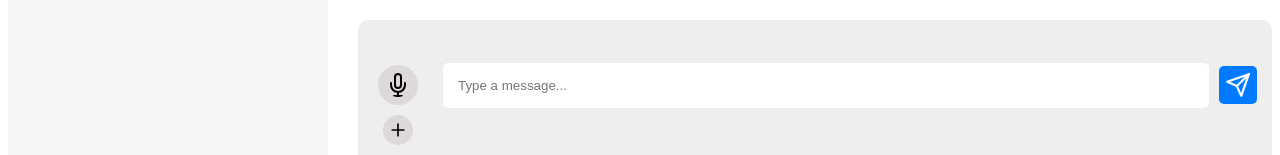
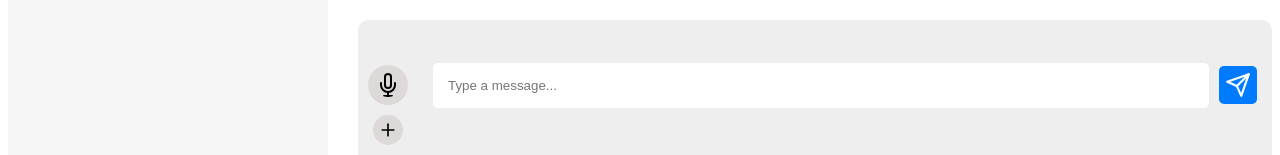
Before and after one commit to priyashukla622/AI-Chat-Projects, a React (Vite) app: page /login in a window 1280 px wide. Shown: the part 610-765 px from the top of the page. Built offline with nearby package versions, Linux system fonts and the light colour scheme.

Commit message:
add functionality on mic icon

```diff
--- a/src/Components/UiPage.jsx
+++ b/src/Components/UiPage.jsx
@@ -9,6 +9,7 @@ function UiPage() {
     const [responses, setResponses] = useState([]);
     const navigate = useNavigate();
     const [showHelpOptions, setShowHelpOptions] = useState(false);
+    const [isListening, setIsListening] = useState(false);
 
     const toggleSidebar = () =>{
       if (collapsed){
@@ -19,10 +20,39 @@ function UiPage() {
       }
     }
 
+    // mic
+
+
+    const startListening = () => {
+      if (!("webkitSpeechRecognition" in window)) {
+        alert("Speech Recognition is not supported in this browser.");
+        return;
+      }
+
+      const recognition = new window.webkitSpeechRecognition();
+      recognition.continuous = false;
+      recognition.interimResults = false;
+      recognition.lang = "en-US";
+
+      recognition.onstart = () => setIsListening(true);
+      recognition.onend = () => setIsListening(false);
+
+      recognition.onresult = (event) => {
+        const transcript = event.results[0][0].transcript;
+        setMessage(transcript); // Input box में text set करें
+      };
+
+      recognition.start();
+    };
+
+
+
+
+
     const handleSend = () => {
       if (!message.trim()) return;
 
-      fetch("https://generativelanguage.googleapis.com/v1beta/models/gemini-2.0-flash:generateContent?key=YOUR_API_KEY", {
+      fetch("https://generativelanguage.googleapis.com/v1beta/models/gemini-2.0-flash:generateContent?key=AIzaSyCHW1OXkJKoP7DeA9SyP17Qkua9Synvkfs", {
           method: "POST",
           headers: { "Content-Type": "application/json" },
           body: JSON.stringify({
@@ -133,7 +163,8 @@ function UiPage() {
 
         <div className="input-box">
           <div className="icon-container">
-            <FiMic className="mic-icon" />
+            {/* <FiMic className="mic-icon"  onClick={handleVoiceInput} /> */}
+            <FiMic className="mic-icon" onClick={startListening} style={{ cursor: "pointer", marginLeft: "10px" }} />
             <label htmlFor="fileInput" >
               <FiPlus  style={{margin:'5px'}}/>
             </label>
--- a/src/Components/Uipage.css
+++ b/src/Components/Uipage.css
@@ -209,6 +209,10 @@
   margin-right: 20px;
 }
 
+
+
+
+
 .help-options {
   position: absolute;
   top: 35%;
```
